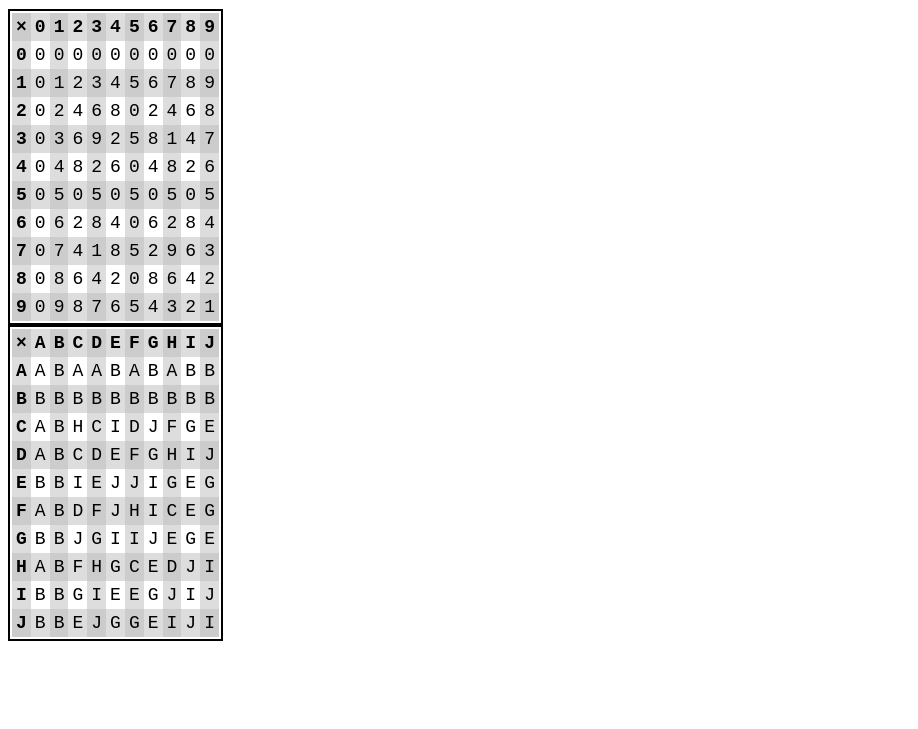
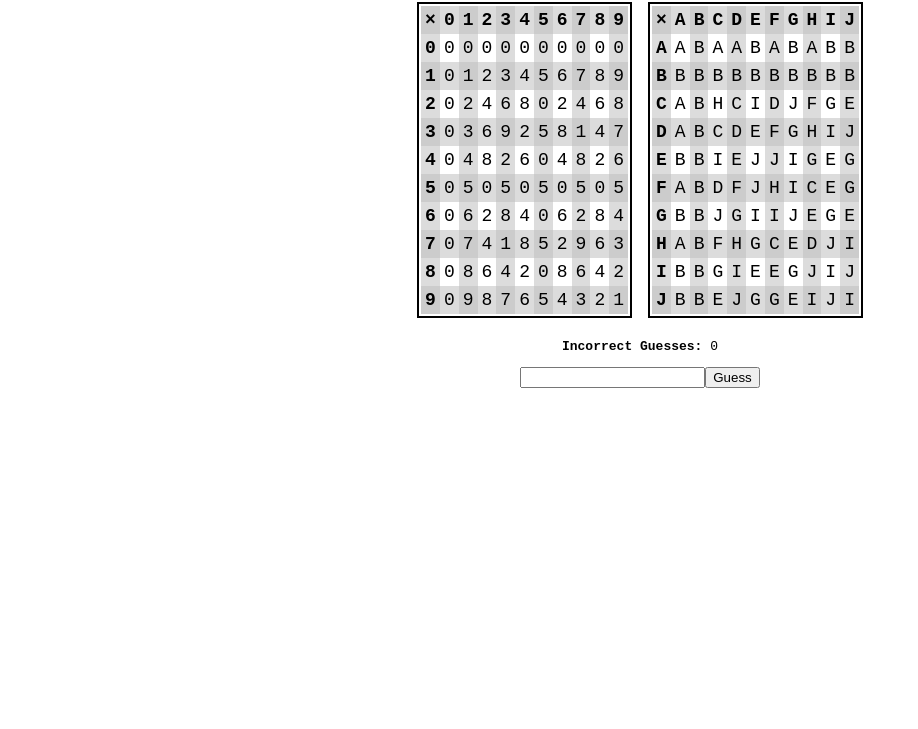
Before and after one commit to MayMoonsley/alien-modulus, a plain HTML site: page index.html in a window 1280 px wide. Shown: the part 71-800 px from the top of the page, without its empty margins (0-918 px from the left). Drawn offline with Linux system fonts and the light colour scheme.

Commit message:
Guesses can be entered

```diff
--- a/index.html
+++ b/index.html
@@ -7,6 +7,11 @@
     <body onload="game.init()">
         <h1>Alien Modulus</h1>
         <div id="gameTables"></div>
+        <p id="guessDisplay"><strong>Incorrect Guesses: </strong><span id="guessCount">0</span></p>
+        <div id="guess">
+            <input type="text" id="guessInput">
+            <button type="button" onclick="game.guess()" id="guessButton">Guess</button>
+        </div>
         <script src="scripts.js"></script>
     </body>
 </html>
--- a/scripts.js
+++ b/scripts.js
@@ -53,8 +53,24 @@ const util = {
 const game = {
     init: function() {
         this.tablesDiv = document.getElementById('gameTables');
+        this.guessInput = document.getElementById('guessInput');
+        this.guessButton = document.getElementById('guessButton');
         this.gameState = new GameState(10);
         this.renderTables();
+    },
+    guess: function() {
+        const guess = this.guessInput.value;
+        if (guess.length === this.gameState.modulus) {
+            if (guess.toUpperCase() === this.gameState.mapping) {
+                this.guessInput.value = 'SOLVED';
+                this.guessInput.disabled = true;
+                this.guessButton.disabled = true;
+            } else {
+                this.guessInput.value = '';
+                this.incorrectGuesses++;
+                document.getElementById("guessCount").innerText = this.incorrectGuesses;
+            }
+        }
     },
     renderTables: function() {
         const mod = this.gameState.modulus;
--- a/styles.css
+++ b/styles.css
@@ -1,7 +1,20 @@
+html {
+    font-family: monospace;
+}
+
+h1, #guessDisplay {
+    text-align: center;
+}
+
+#gameTables, #guess {
+    display: flex;
+    justify-content: center;
+}
+
 table {
     border: 2px solid black;
-    font-family: monospace;
     font-size: 18px;
+    margin: 8px;
 }
 
 table tr:nth-child(2n + 1) *:nth-child(2n + 1) {
@@ -9,7 +22,7 @@ table tr:nth-child(2n + 1) *:nth-child(2n + 1) {
 }
 
 table tr:nth-child(2n + 1) *, table tr *:nth-child(2n + 1) {
-    background: #dddddd;
+    background: #dcdcdc;
 }
 
 table td, table th {
```
